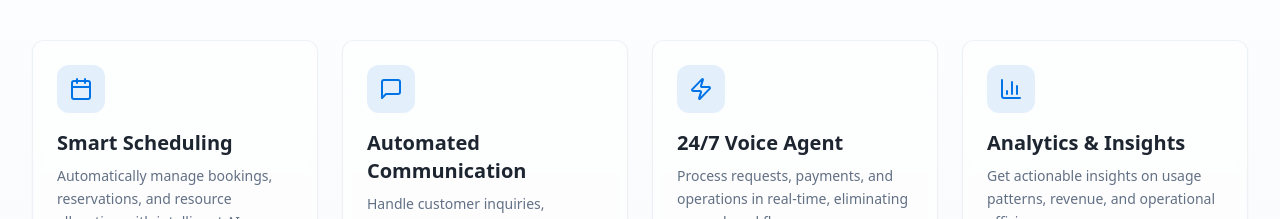
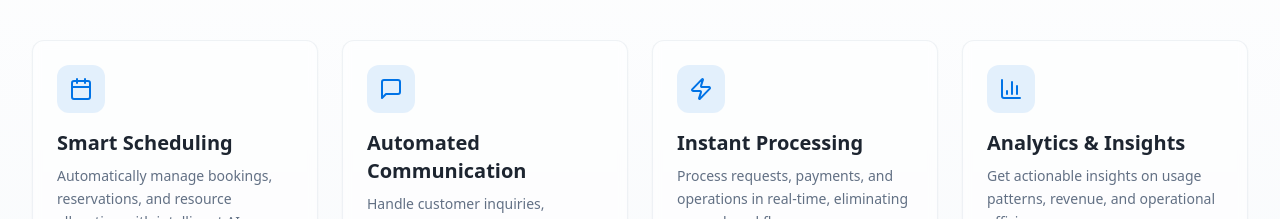
Before and after one commit to courtsideai/courtside-ai-landing, a React (Vite) app: page / in a window 1280 px wide. Shown: the part 1060-1279 px from the top of the page. Built offline with nearby package versions, Linux system fonts and the light colour scheme; the HTML template or start-up script is replaced by a standard one.

Commit message:
Reverted to commit 9d4346c8a11cf9891d75bdea32b550e121c59b3c

```diff
--- a/src/components/Features.tsx
+++ b/src/components/Features.tsx
@@ -10,7 +10,7 @@ const features = [{
   description: "Handle customer inquiries, confirmations, and updates instantly with AI-powered messaging."
 }, {
   icon: Zap,
-  title: "24/7 Voice Agent",
+  title: "Instant Processing",
   description: "Process requests, payments, and operations in real-time, eliminating manual workflows."
 }, {
   icon: BarChart3,
```
